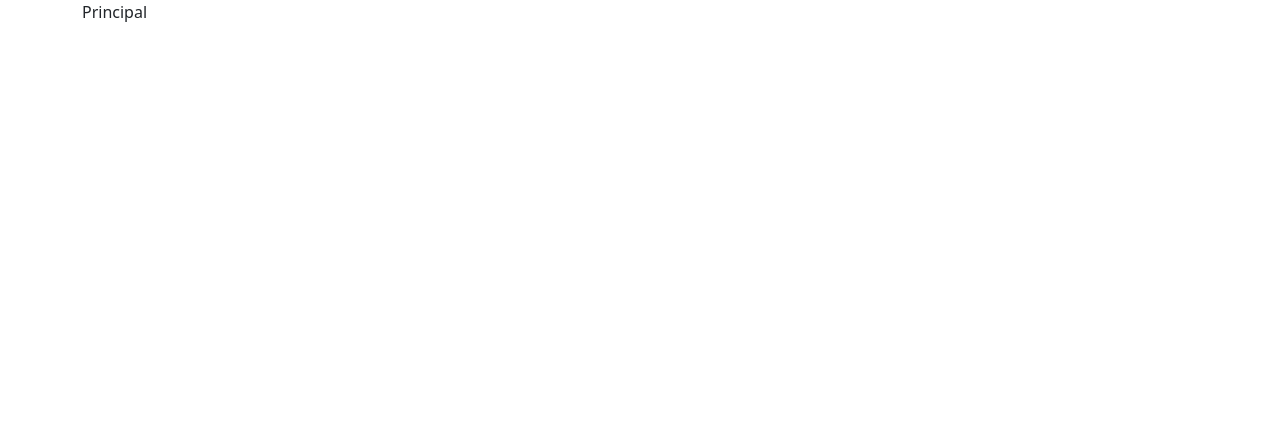
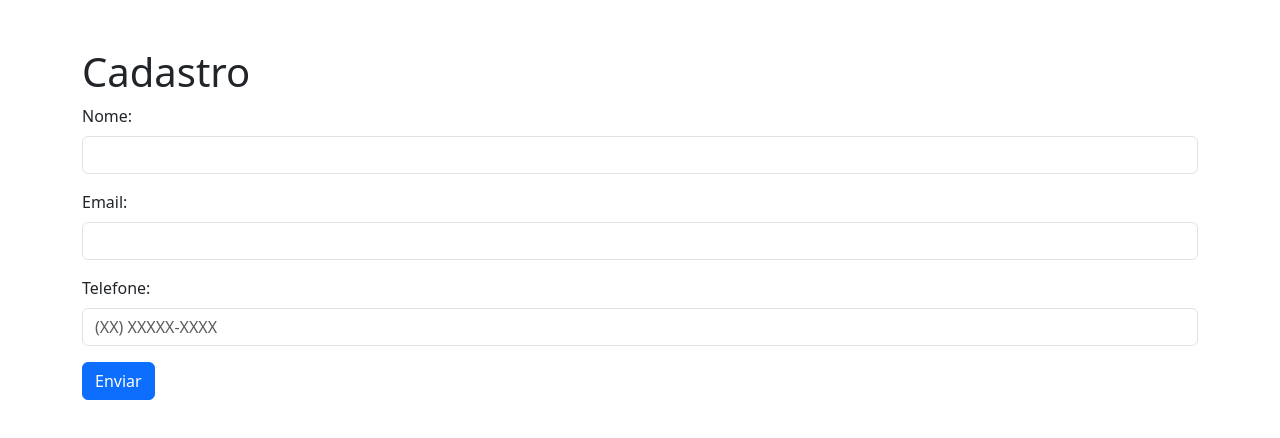
Before and after one commit to Viniciusbur/curso_ebac_frontend, a plain HTML site: page index.html in a window 1280 px wide. Drawn offline with nearby package versions, Linux system fonts and the light colour scheme.

Commit message:
Adicionado formulario ao index

```diff
--- a/index.html
+++ b/index.html
@@ -4,19 +4,31 @@
     <meta charset="UTF-8">
     <meta name="viewport" content="width=device-width, initial-scale=1.0">
     <link rel="stylesheet" href="https://cdn.jsdelivr.net/npm/bootstrap@5.3.3/dist/css/bootstrap.min.css">
+    <link href="https://fonts.googleapis.com/css2?family=Lato&family=Ubuntu:wght@500&display=swap" rel="stylesheet">
     <title>Exercicio Bootstrap</title>
 </head>
 <body>
-    <div class="container">
+    <div class="container mt-5">
         <div class="row">
             <div class="col-md-8">
-                Principal
-
+                <h1>Cadastro</h1>
             </div>
-
+            <form>
+                <label class="form-label" for="nome">Nome: </label>
+                <input class="form-control" type="text" id="nome" required>
+                <label class="form-label mt-3" for="email">Email: </label>
+                <input class="form-control" type="email" id="email" required>
+                <label class="form-label mt-3" for="telefone">Telefone: </label>
+                <input class="form-control" type="tel" id="telefone" required
+                        pattern="\(\d{2}\)\s\d{4,5}-\d{4}"
+                        placeholder="(XX) XXXXX-XXXX">
+                <div class="invalid-feedback">
+                    Por favor, insira um número de telefone válido no formato (XX) XXXXX-XXXX.
+                </div>
+                <button type="submit" class="btn btn-primary mt-3">Enviar</button>
+            </form>
         </div>
     </div>
 
     <script src="https://cdn.jsdelivr.net/npm/bootstrap@5.3.3/dist/js/bootstrap.bundle.min.js"></script>
 </body>
-</html>
```
